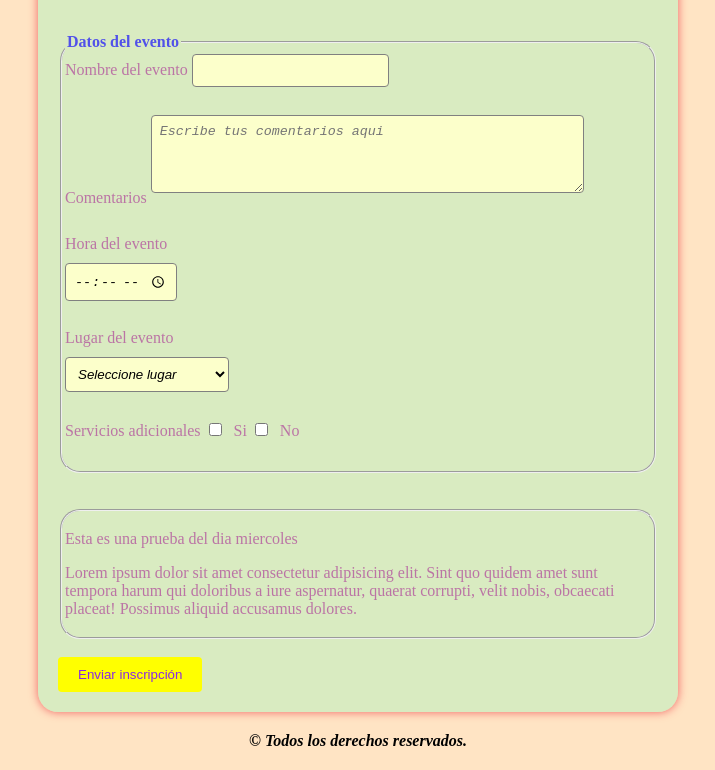
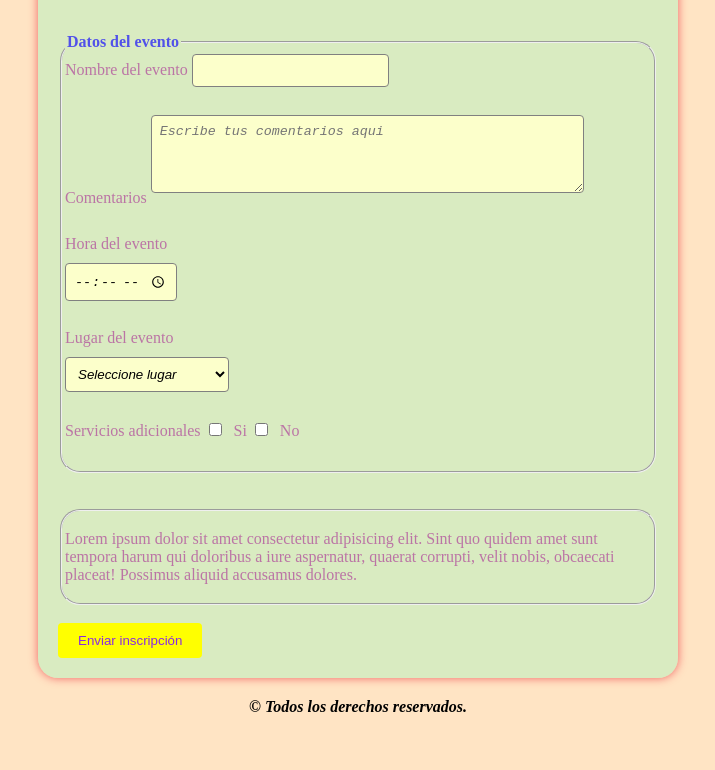
Before and after one commit to ldarkrai/7session, a plain HTML site: page index.html in a window 1280 px wide. Shown: the part 471-1241 px from the top of the page, without its empty margins (282-997 px from the left). After the commit the page ends 1207 px from the top, so only its background shows below. Drawn offline with Linux system fonts and the light colour scheme.

Commit message:
Quitar <p>

```diff
--- a/index.html
+++ b/index.html
@@ -60,7 +60,6 @@
 		</fieldset>
 		<br><br>
 		<fieldset>
-			<p>Esta es una prueba del dia miercoles</p>
 			<p>Lorem ipsum dolor sit amet consectetur adipisicing elit. Sint quo quidem amet sunt tempora harum qui doloribus a iure aspernatur, quaerat corrupti, velit nobis, obcaecati placeat! Possimus aliquid accusamus dolores.</p>
 		</fieldset>
 		<br>
```
